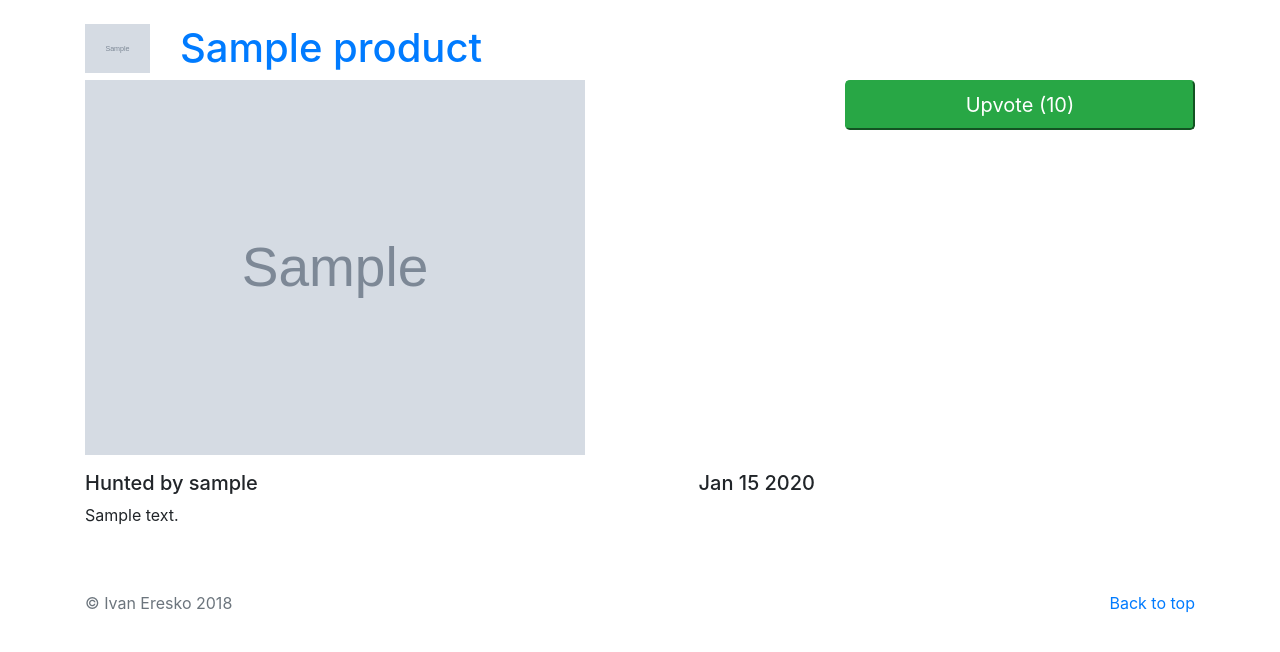
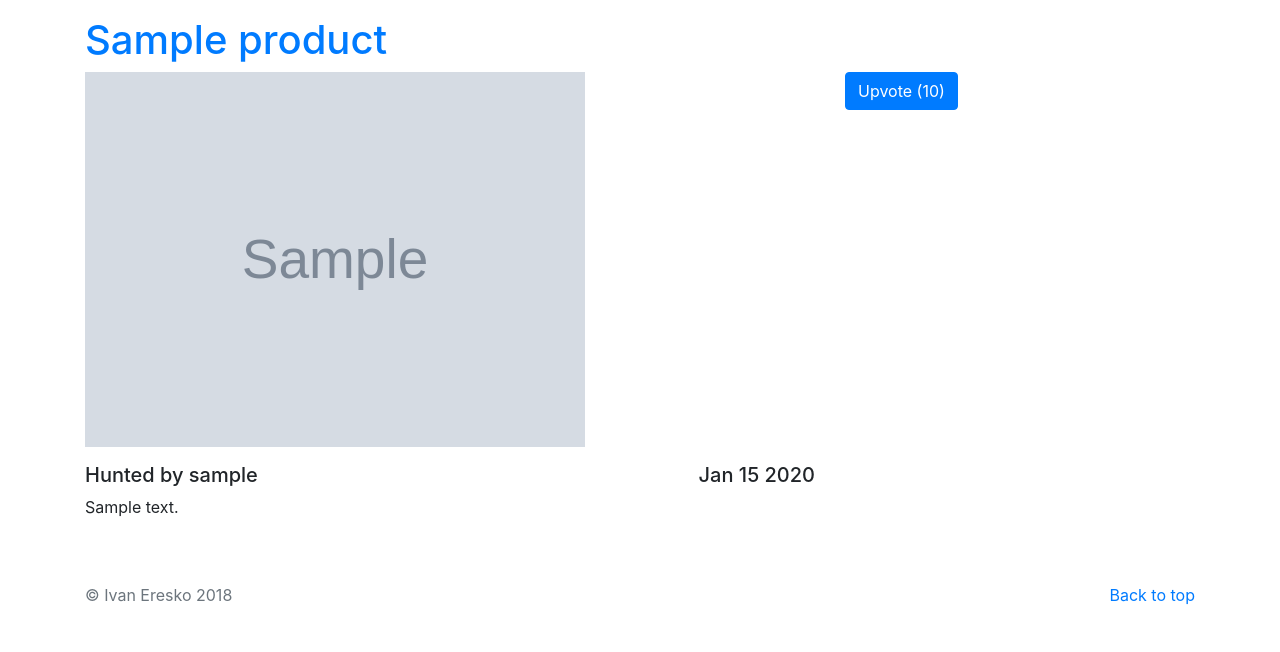
Before and after one commit to yaquake/producthuntclone, a Django app: page /products/1 in a window 1280 px wide. Shown: the part 56-708 px from the top of the page. Run offline with Django 3.2, Linux system fonts and the light colour scheme; tables that the repository leaves empty hold one stand-in row (values such as "Sample post"); grey boxes marked "Sample" are stand-in pictures; some libraries are stand-ins or nearby versions.

Commit message:
not final polish

```diff
--- a/producthunt/templates/base.html
+++ b/producthunt/templates/base.html
@@ -22,7 +22,7 @@
 
     <header>
 
-        <nav class="navbar sticky-top navbar-expand-lg navbar-dark" style="background-color: #464e5d">
+        <nav class="navbar fixed-top navbar-expand-lg navbar-dark" style="background-color: #464e5d">
             <div class="container">
             <a class="navbar-brand" href="{% url 'home' %}">
                 <img src="{% static 'letter.png' %}" height="30" width="30" class="d-inline-block align-top" />  Product Hunt</a>
@@ -49,7 +49,7 @@
       </nav>
         </div>
     </header>
-    <br />
+    <br /><br /><br />
     <div class="container">
 
         {% block content %}
--- a/products/models.py
+++ b/products/models.py
@@ -16,7 +16,7 @@ class Product(models.Model):
         return self.title
 
     def summary(self):
-        return self.body[:100]
+        return self.body[:100] + ' ...(continue reading)'
 
     def pub_date_pretty(self):
         return self.pub_date.strftime('%b %e %Y')
--- a/products/templates/products/detail.html
+++ b/products/templates/products/detail.html
@@ -2,9 +2,9 @@
 {% block content %}
 
 <div class="row">
-    <div class="col-1">
-        <img src="{{ product.icon.url }}" class="img-fluid"/>
-    </div>
+{#    <div class="col-1">#}
+{#        <img src="{{ product.icon.url }}" class="img-fluid"/>#}
+{#    </div>#}
     <div class="col-10">
         <a href="{{ product.url }}"><h1>{{ product.title }}</h1></a>
     </div>
@@ -15,7 +15,7 @@
         <img src="{{ product.image.url }}" class="img-fluid" height="100" width="500"/>
     </div>
     <div class="col-4">
-        <a href="javascript:{document.getElementById('upvote').submit()}"><button class="btn-success btn-lg btn-block"><span class="oi oi-caret-top"></span> Upvote ({{ product.votes_total }})</button></a>
+        <a href="javascript:{document.getElementById('upvote').submit()}"><button class="btn-primary btn"><span class="oi oi-caret-top"></span> Upvote ({{ product.votes_total }})</button></a>
     </div>
 </div>
 
--- a/products/templates/products/home.html
+++ b/products/templates/products/home.html
@@ -13,7 +13,7 @@
 
     </div>
     <div class="col-4 text-right">
-        <a href="javascript:{document.getElementById('upvote{{ product.id }}').submit()}"><button class="btn btn-success btn-sm-3"><span class="oi oi-caret-top"></span> Upvote ({{ product.votes_total }})</button></a>
+        <a href="javascript:{document.getElementById('upvote{{ product.id }}').submit()}"><button class="btn btn-primary btn-sm-3"><span class="oi oi-caret-top"></span> Upvote ({{ product.votes_total }})</button></a>
     </div>
     </div>
     <hr>
```
